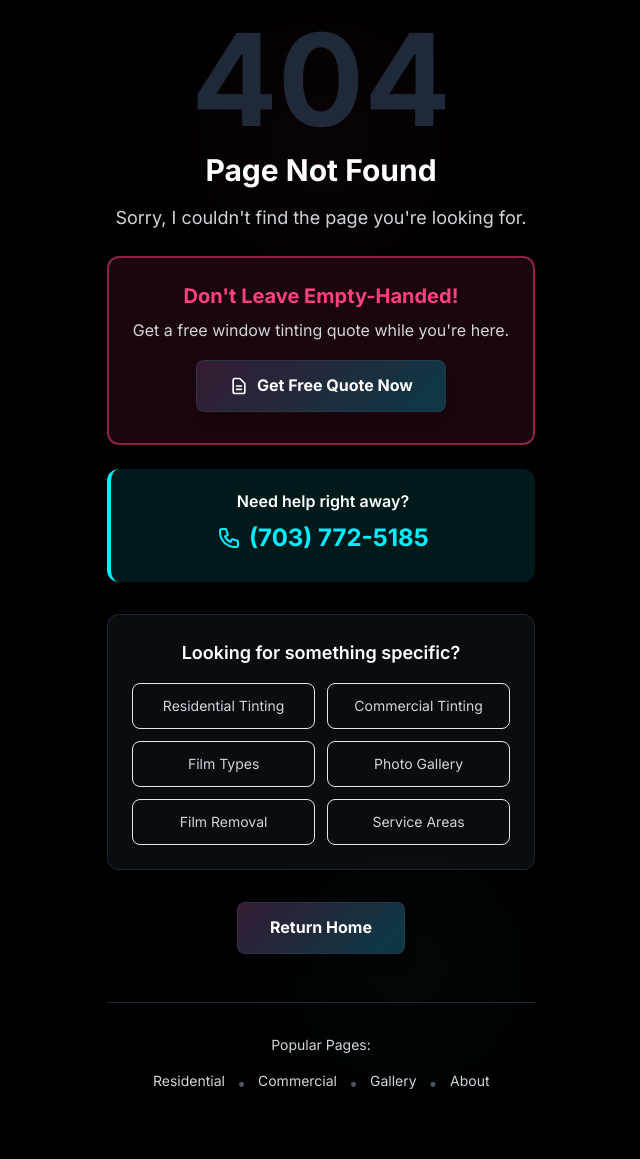
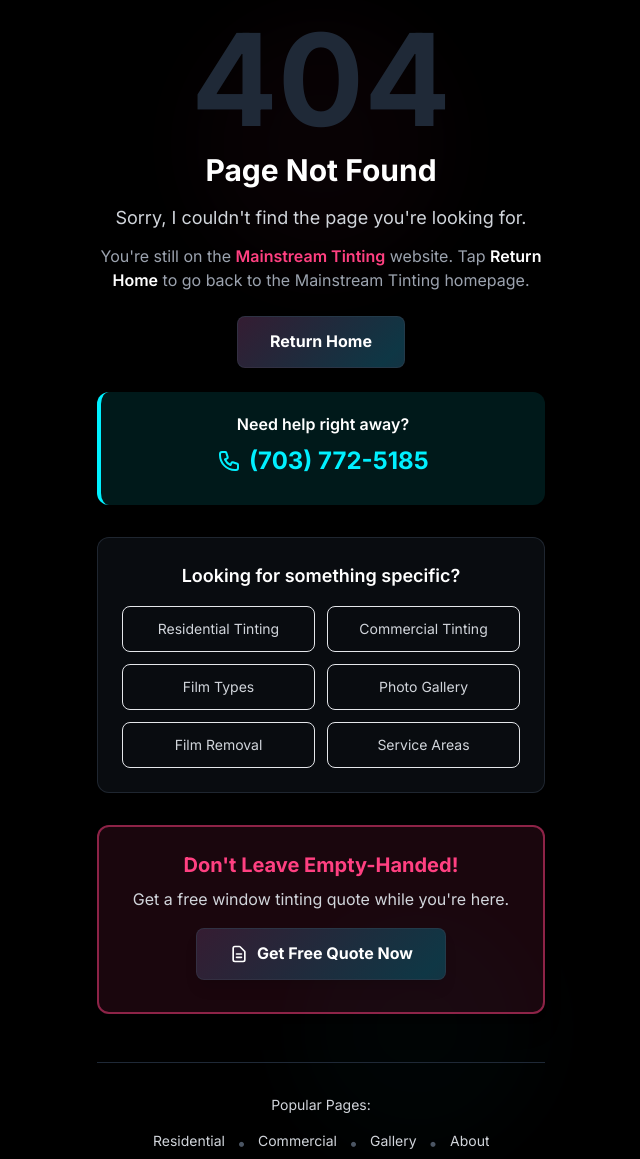
Before and after one commit to Mainstream-Tinting/please, a website: page 404.html in a window 1280 px wide. Shown: the whole page, without its empty margins (319-959 px from the left). Before the commit the page ends 1112 px from the top, so only its background shows below. Drawn offline with Linux system fonts and the light colour scheme.

Commit message:
update
update

```diff
--- a/404.html
+++ b/404.html
@@ -60,17 +60,15 @@
             <div class="mb-6">
                 <h1 class="hero-title-neon text-9xl font-bold text-gray-800 mb-2">404</h1>
                 <h2 class="hero-title-neon text-3xl font-bold text-white mb-4">Page Not Found</h2>
-                <p class="text-gray-300 mb-6 text-lg">Sorry, I couldn't find the page you're looking for.</p>
+                <p class="text-gray-300 mb-3 text-lg">Sorry, I couldn't find the page you're looking for.</p>
+                <p class="text-gray-400 mb-6 text-sm sm:text-base">
+                    You're still on the <span class="font-semibold text-brand-pink">Mainstream Tinting</span> website.
+                    Tap <span class="font-semibold text-white">Return Home</span> to go back to the Mainstream Tinting homepage.
+                </p>
 
-                <!-- Quick Quote CTA - Prominent -->
-                <div class="mb-6 rounded-xl border-2 border-brand-pink/50 bg-brand-pink/10 p-6 shadow-xl">
-                    <h3 class="text-xl font-bold text-brand-pink mb-2">Don't Leave Empty-Handed!</h3>
-                    <p class="text-gray-300 mb-4">Get a free window tinting quote while you're here.</p>
-                    <a href="index.html#contact-title" class="btn-neon-dual inline-flex items-center justify-center gap-2 px-8 py-3 rounded-lg font-bold shadow-lg transition-all duration-300 hover:scale-105 min-h-[44px] w-full sm:w-auto">
-                        <svg class="h-5 w-5" fill="none" viewBox="0 0 24 24" stroke="currentColor">
-                            <path stroke-linecap="round" stroke-linejoin="round" stroke-width="2" d="M9 12h6m-6 4h6m2 5H7a2 2 0 01-2-2V5a2 2 0 012-2h5.586a1 1 0 01.707.293l5.414 5.414a1 1 0 01.293.707V19a2 2 0 01-2 2z" />
-                        </svg>
-                        Get Free Quote Now
+                <div class="mb-6 flex justify-center">
+                    <a href="index.html" class="btn-neon-dual inline-flex items-center justify-center gap-2 px-8 py-3 rounded-lg font-bold shadow-lg transition-opacity duration-200 hover:opacity-90 min-h-[44px]">
+                        Return Home
                     </a>
                 </div>
 
@@ -109,9 +107,14 @@
                 </div>
             </div>
 
-            <div class="flex flex-col sm:flex-row gap-4 justify-center items-center">
-                <a href="index.html" class="btn-neon-dual inline-flex items-center justify-center gap-2 px-8 py-3 rounded-lg font-bold shadow-lg transition-opacity duration-200 hover:opacity-90 min-h-[44px]">
-                    Return Home
+            <div class="mb-8 rounded-xl border-2 border-brand-pink/50 bg-brand-pink/10 p-6 shadow-xl">
+                <h3 class="text-xl font-bold text-brand-pink mb-2">Don't Leave Empty-Handed!</h3>
+                <p class="text-gray-300 mb-4">Get a free window tinting quote while you're here.</p>
+                <a href="index.html#contact-title" class="btn-neon-dual inline-flex items-center justify-center gap-2 px-8 py-3 rounded-lg font-bold shadow-lg transition-all duration-300 hover:scale-105 min-h-[44px] w-full sm:w-auto">
+                    <svg class="h-5 w-5" fill="none" viewBox="0 0 24 24" stroke="currentColor">
+                        <path stroke-linecap="round" stroke-linejoin="round" stroke-width="2" d="M9 12h6m-6 4h6m2 5H7a2 2 0 01-2-2V5a2 2 0 012-2h5.586a1 1 0 01.707.293l5.414 5.414a1 1 0 01.293.707V19a2 2 0 01-2 2z" />
+                    </svg>
+                    Get Free Quote Now
                 </a>
             </div>
             <div class="mt-12 pt-8 border-t border-gray-800">
```
Also changed, not shown: commercial.html (+2 -2 lines), index.html (+3 -3 lines).
